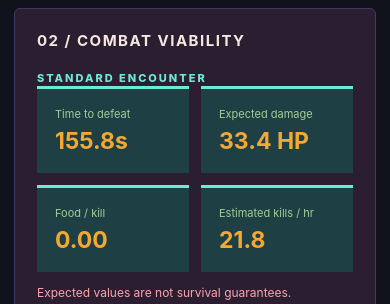
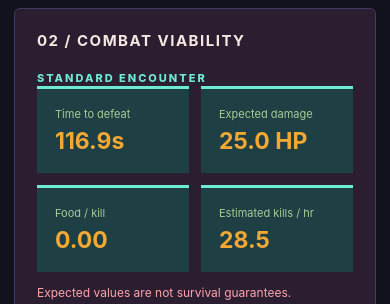
Before and after one commit to meleneth/microcalc, a Vue app: page / in a window 390 px wide. Shown: the part 1280-1584 px from the top of the page. Built offline with nearby package versions, Linux system fonts and the light colour scheme.

Commit message:
Model six-Strength melee damage breakpoints

```diff
--- a/src/solver.js
+++ b/src/solver.js
@@ -15,12 +15,17 @@ function chance(offense,defense) {
   const a=Math.max(1,offense),d=Math.max(1,defense);
   return clamp(a/(a+d),0.05,0.95);
 }
+export function meleeMaxHit(effectiveStrength,flatBonus=0) {
+  // Reported mechanic: one more maximum melee damage per 6 effective Strength.
+  // The baseline +1 matches the screenshot: 13 effective Strength -> 3 max hit.
+  return Math.max(1,1+Math.floor(Math.max(0,effectiveStrength)/6)+flatBonus);
+}
 export function evaluate(mob,stats,rules={}) {
   const attack=stats.attack+stats.attackBonus;
   const strength=stats.strength+stats.strengthBonus;
   const defense=stats.defense+stats.defenseBonus;
   const cooldown=Math.max(0.5,stats.cooldown);
-  const maxHit=Math.max(1,Math.floor(1+strength/10+stats.damageBonus));
+  const maxHit=meleeMaxHit(strength,stats.damageBonus);
   const pHit=chance(attack,mob.defense);
   const dps=pHit*(maxHit+1)/2/cooldown;
   const ttk=mob.hp/Math.max(0.001,dps);
```
